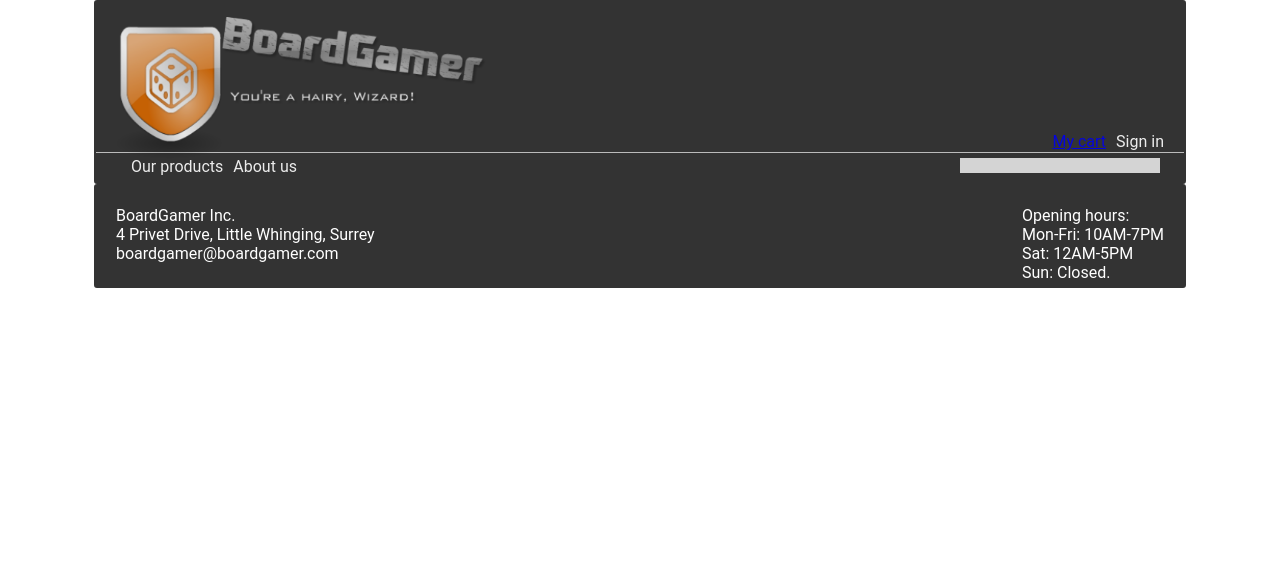
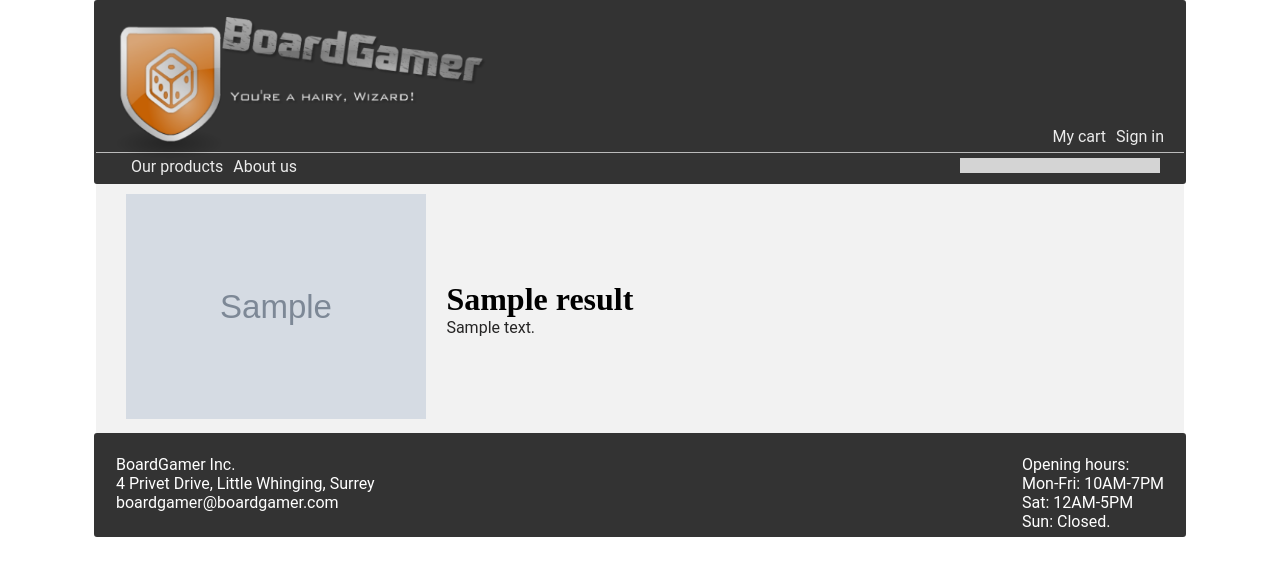
Before and after one commit to andreabjork/Gamestore, a PHP site: template Webstore/views/about_product.php in a window 1280 px wide. Shown: the top 576 px of the page. Run offline with PHP 8.4, Linux system fonts and the light colour scheme; the template is opened without the code that fills it: most values are stand-ins (such as "Sample title", 1, 10 or a date in 2020); grey boxes marked "Sample" are stand-in pictures.

Commit message:
a lot of css

```diff
--- a/Webstore/CSS/header.css
+++ b/Webstore/CSS/header.css
@@ -3,6 +3,11 @@
 body p {
     color: #262525;
     font-family: 'Roboto', sans-serif;
+}
+
+a {
+    color: white;
+    text-decoration: none;
 }
 
 header {
@@ -39,7 +44,7 @@ header {
 
 			.actions {
 				position: relative;
-				bottom: 20px;
+				bottom: 25px;
 				right: 15px;
 	            list-style: none;
 	            font-family: 'Roboto', sans-serif;
@@ -55,7 +60,7 @@ header {
 	        }
 
 	        .actions li:hover {
-	            background-color: #cacaca;
+	            background-color: #D47619;
 	            padding: 5px 5px 5px;
 	        }
 
--- a/Webstore/CSS/product.css
+++ b/Webstore/CSS/product.css
@@ -0,0 +1,39 @@
+.container {
+    display: flex;
+    align-items: center;
+    justify-content: center;
+    flex-flow: row wrap;
+    max-width: 1300px;
+    min-width: 320px;
+    width: 85%;
+    background-color: #f2f2f2;
+    margin-left: auto;
+    margin-right: auto;
+}
+
+    .imgBox {
+        width: 10%;
+        min-width: 300px;
+        min-height: 200px;
+        height: 8%;
+        margin: 10px;
+    }
+
+        .imgBox img {
+            width: 100%;
+            height: 100%;
+        }
+
+    .textBox {
+        width: 65%;
+        min-width: 500px;
+        margin: 10px;
+    }
+
+        .textBox h1 {
+
+        }
+
+        .textBox p {
+
+        }
--- a/Webstore/index.php
+++ b/Webstore/index.php
@@ -12,14 +12,13 @@ require('classes/products.class.php');
 
 
 try {
-    /*** connect to SQLite database ***/
     $prodDB = new PDO("sqlite:SQL/gamestore.db");
 } catch(PDOException $e) {
     echo $e->getMessage();
 }
 
 
-// TODO búa til gamestore.db
+
 $products = new Products($prodDB);
 
 $errors = array();
--- a/Webstore/views/header.php
+++ b/Webstore/views/header.php
@@ -8,6 +8,7 @@
 		<link rel="stylesheet" href="CSS/main.css">
 		<link rel="stylesheet" href="CSS/form.css">
 		<link rel="stylesheet" href="CSS/footer.css">
+		<link rel="stylesheet" href="CSS/product.css">
 		<script src="libraries/jquery.js"></script>
 	</head>
 	<body>
@@ -17,14 +18,14 @@
 					<img id="logoImg" src="data/logo.png"/>
 				</div>
 				<ul class="actions">
-					<li id="signin">Sign in</li>
+					<li id="signin"><a href="register.php">Sign in</a></li>
 					<li id="cart"><a href="cart.php">My cart</a></li>
 				</ul>
 			</div>
 			<div class="navigation">
 				<ul class="buttons">
-					<li id="products">Our products</li>
-					<li id="about">About us</li>
+					<li id="products"><a href="index.php">Our products</a></li>
+					<li id="about"><a href="about.php">About us</a></li>
 				</ul>
 				<input id="search"/>
 			</div>
```
Also changed, not shown: Webstore/product.php (+1 -27 lines), Webstore/views/about_product.php (+1 -6 lines).
